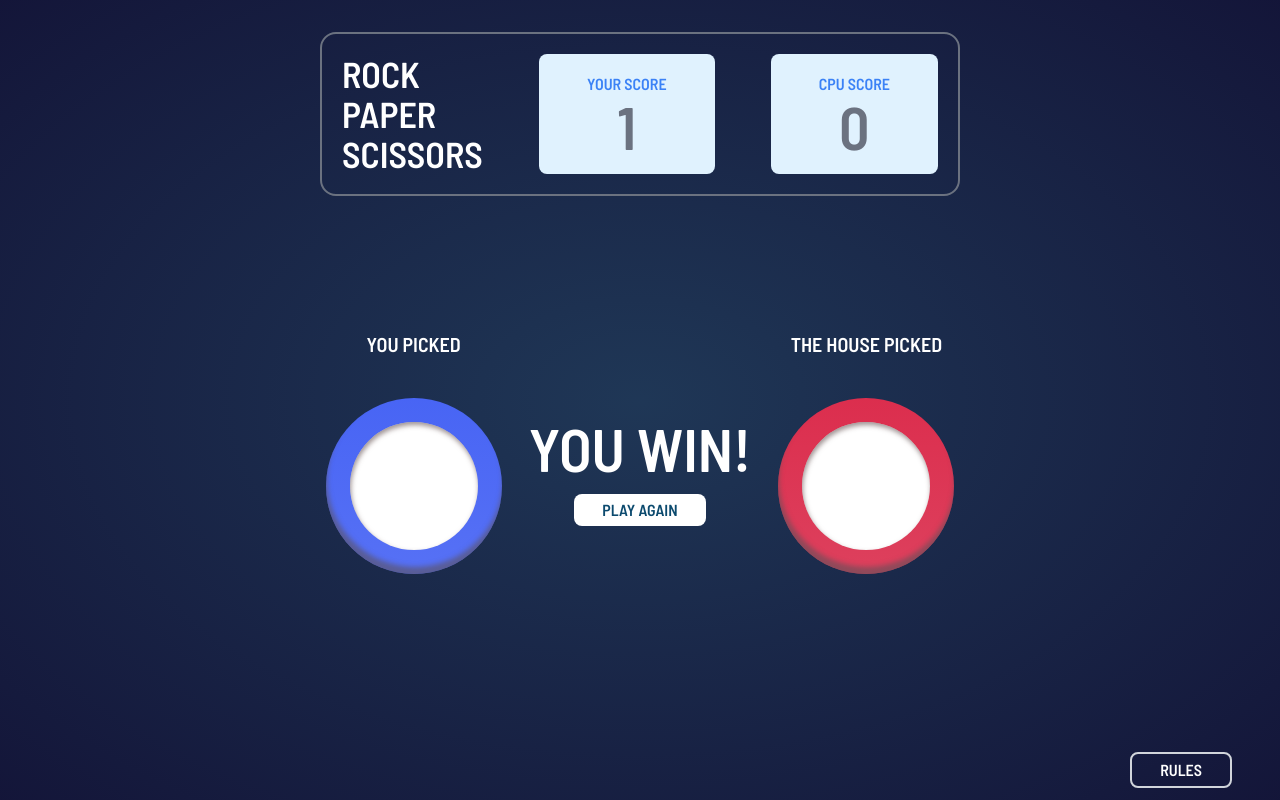
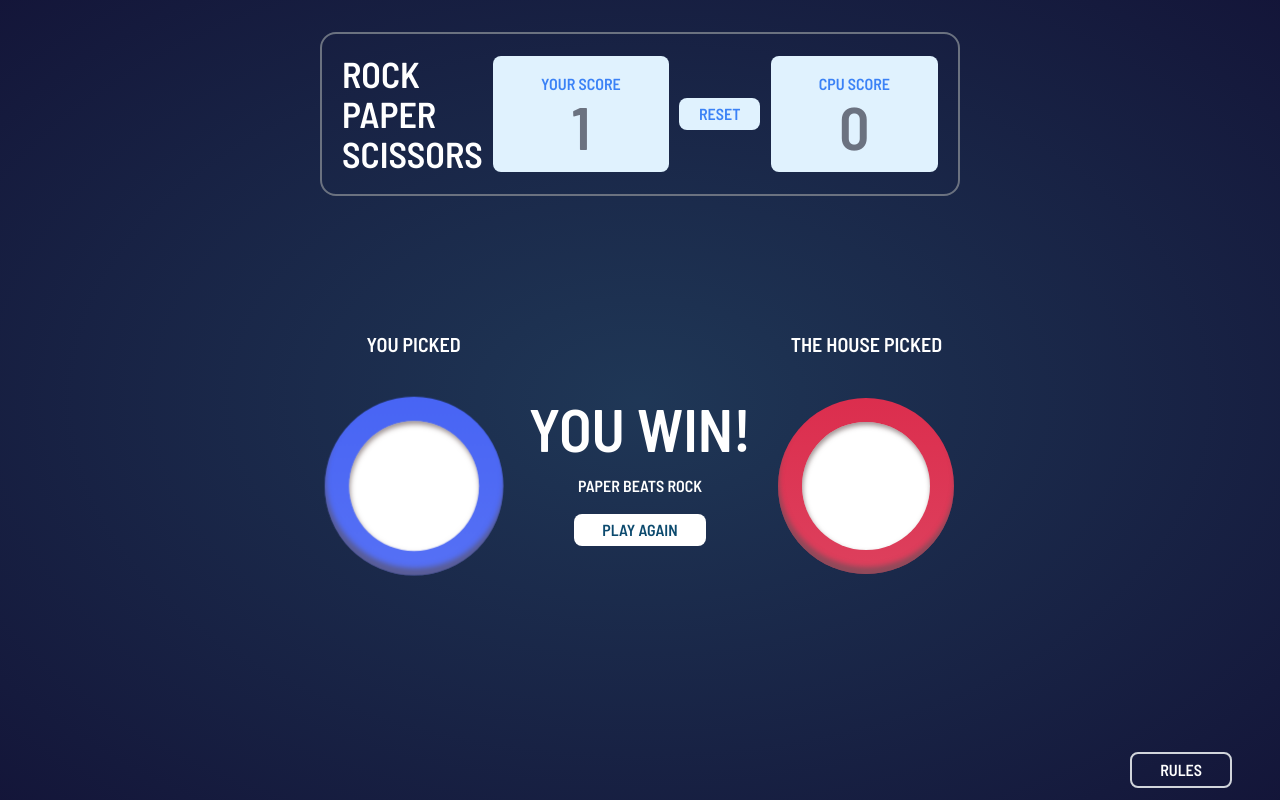
Before and after one commit to Kenny-ai/rock-paper-scissors, a React (Create React App) app: page / in a window 1280 px wide. Both pictures are taken after a click on the element 527 px from the left and 385 px from the top of the page. Built offline with nearby package versions, Linux system fonts and the light colour scheme; some icons are missing; a web font is replaced by a local one.

Commit message:
Improved win and lose animation

```diff
--- a/package.json
+++ b/package.json
@@ -6,6 +6,7 @@
     "@testing-library/jest-dom": "^5.16.4",
     "@testing-library/react": "^13.2.0",
     "@testing-library/user-event": "^13.5.0",
+    "framer-motion": "^7.0.0",
     "react": "^18.1.0",
     "react-dom": "^18.1.0",
     "react-scripts": "5.0.1",
--- a/src/@types/model.ts
+++ b/src/@types/model.ts
@@ -13,6 +13,7 @@ export interface ContextInterface {
 
 export interface Element {
   id: number;
+  name: "Rock" | "Paper" | "Scissors";
   icon: React.ReactNode;
 }
 
--- a/src/App.tsx
+++ b/src/App.tsx
@@ -13,16 +13,19 @@ import { useStateContext } from "./Context/StateProvider";
 export const elementsArray: Element[] = [
   {
     id: 1,
+    name: "Rock",
     icon: <Rock />,
   },
 
   {
     id: 2,
+    name: "Paper",
     icon: <Paper />,
   },
 
   {
     id: 3,
+    name: "Scissors",
     icon: <Scissors />,
   },
 ];
--- a/src/components/Button.tsx
+++ b/src/components/Button.tsx
@@ -1,9 +1,4 @@
 import { useStateContext } from "../Context/StateProvider";
-
-const styles = {
-  buttonStyles:
-    "uppercase border-2 border-gray-300 rounded-lg px-7 py-1 cursor-pointer select-none active:scale-105 hover:ring-2",
-};
 
 const Button = () => {
 
@@ -12,7 +7,7 @@ const Button = () => {
     <div className="py-5 lg:py-3">
       <div className="button flex justify-center lg:justify-end md:px-12">
         <button
-          className={styles.buttonStyles}
+          className={"uppercase border-2 border-gray-300 rounded-lg px-7 py-1 cursor-pointer select-none active:scale-105 hover:ring-2"}
           onClick={() => {
             setShowRules(true);
           }}
--- a/src/components/DesktopRules.tsx
+++ b/src/components/DesktopRules.tsx
@@ -1,40 +1,49 @@
 import { ReactComponent as RulesSvg } from "../svg/image-rules.svg";
 import { ReactComponent as IconClose } from "../svg/icon-close.svg";
 import { useStateContext } from "../Context/StateProvider";
-
-const styles = {
-  container: "bg-black opacity-50 h-screen flex justify-center items-center",
-  rulesContainer: "rules-container bg-white p-6 rounded-lg",
-  rulesHeader: "flex justify-between items-center mb-8",
-  rulesText: "uppercase text-sky-900 text-3xl",
-};
+import { AnimatePresence, motion } from "framer-motion";
+import "../styles/Body.css";
 
 const DesktopRules = () => {
   const { setShowRules } = useStateContext();
 
+  const handleCloseRules = () => {
+    setShowRules(false);
+  };
+
   return (
     <div className="desktop-rules relative">
-      <div className={styles.container}></div>
-      <div className="h-full absolute top-0 flex justify-center items-center w-full">
-        <div className="bg-white p-6 rounded-lg w-fit">
-          <div className={styles.rulesHeader}>
-            <h1 className={styles.rulesText}>Rules</h1>
+      <div
+        onClick={handleCloseRules}
+        className="bg-black opacity-50 h-screen flex justify-center items-center"
+      ></div>
 
-            <div
-              className="close-icon cursor-pointer"
-              onClick={() => {
-                setShowRules(false);
-              }}
-            >
-              <IconClose />
+      <AnimatePresence>
+        <motion.div
+          className="bg-white rounded-lg p-6 w-[360px] absolute flex flex-col justify-center rule"
+          initial={{ opacity: 0, y: 200 }}
+          animate={{ opacity: 1, y: 0 }}
+          exit={{ opacity: 0, y: 200 }}
+        >
+          <>
+            <div className="flex justify-between items-center mb-8">
+              <h1 className="uppercase text-sky-900 text-3xl">Rules</h1>
+
+              <motion.div
+                className="close-icon cursor-pointer"
+                whileHover={{ scale: 1.2 }}
+                onClick={handleCloseRules}
+              >
+                <IconClose />
+              </motion.div>
             </div>
-          </div>
 
-          <div>
-            <RulesSvg />
-          </div>
-        </div>
-      </div>
+            <div className="flex justify-center items-center">
+              <RulesSvg />
+            </div>
+          </>
+        </motion.div>
+      </AnimatePresence>
     </div>
   );
 };
--- a/src/components/Game.tsx
+++ b/src/components/Game.tsx
@@ -1,39 +1,61 @@
-import React, { useEffect, useState } from "react";
+import React, { ReactNode, useEffect, useState } from "react";
 import { useStateContext } from "../Context/StateProvider";
 import { elementsArray } from "../App";
+import { motion } from "framer-motion";
+import "../styles/Body.css";
 
 const Game = () => {
   const { elements, setShowGame, scores, setScores } = useStateContext();
 
+  const handlePlayAgain = () => {
+    setShowGame(false);
+  };
+
+  const PlayAgainButton = () => {
+    return (
+      <motion.button
+        className={`uppercase text-sky-900 px-7 py-1 bg-white
+            rounded-lg
+            ${result === "you lose!" && `text-red-500`}`}
+        initial={{ opacity: 0 }}
+        animate={{
+          opacity: [0, 0, 0, 0, 1],
+          transition: {
+            duration: 2,
+            ease: "easeIn",
+            times: [0, 0.2, 0.5, 0.8, 1],
+          },
+        }}
+        whileHover={{ scale: 1.1 }}
+        whileTap={{ scale: 0.9 }}
+        onClick={handlePlayAgain}
+      >
+        Play Again
+      </motion.button>
+    );
+  };
+
   // set user's pick and computer's pick variables
-  const yourPick = elements[0].icon;
+  const userPick = elements[0].icon;
 
   // eslint-disable-next-line
   const [randomIcon, setRandomIcon] = useState<React.ReactNode>(
     elementsArray[Math.floor(Math.random() * 3)].icon
   );
 
-  // create an array of the icons picked
-  const iconArray = [yourPick, randomIcon];
-
-  // get ids of each element picked as an array
-  const getIds = (array: React.ReactNode[]) => {
-    let arr = [];
-    for (let i of array) {
-      for (let j of elementsArray) {
-        if (Object.values(j).includes(i)) {
-          arr.push(j.id);
-        }
-      }
-    }
-    return arr;
+  // get id of element picked
+  const getId = (icon: ReactNode) => {
+    return elementsArray.filter((item) => item.icon === icon)[0].id;
   };
 
-  // check win takes both ids returns the id of the winner
+  const userPickId = getId(userPick);
+  const randomIconId = getId(randomIcon);
+
+  // checkWin takes both ids and returns the id of the winner
   const checkWin = (array: number[]) => {
     let arr = array.sort();
     if (arr[0] === arr[1]) {
-      return "tie";
+      return 0;
     }
     if (arr[1] > arr[0] + 1) {
       return arr[0];
@@ -41,65 +63,117 @@ const Game = () => {
     return arr[1];
   };
 
-  // assign winner id to winId variable
-  const winId = checkWin(getIds(iconArray));
+  // assign winner id to winnerId variable
+  const winnerId = checkWin([userPickId, randomIconId]);
 
-  // get id of element user picked
-  const userId = getIds(iconArray)[0];
+  // get loserId
+  const loserId =
+    winnerId === 0
+      ? 0
+      : [userPickId, randomIconId].filter((id) => id !== winnerId)[0];
 
-  // check winner by comparing winner id to userId
-  const result = winId === "tie" ? "tie" : winId === userId ? "win" : "lose";
+  // check winner by comparing winnerId to userPickId
+  const result =
+    winnerId === 0
+      ? "tie!"
+      : winnerId === userPickId
+      ? "you win!"
+      : "you lose!";
 
   useEffect(() => {
     setScores(
-      result === "win"
+      result === "you win!"
         ? { userScore: scores.userScore + 1, cpuScore: scores.cpuScore }
-        : result === "lose"
+        : result === "you lose!"
         ? { userScore: scores.userScore, cpuScore: scores.cpuScore + 1 }
         : scores
     );
     // eslint-disable-next-line
   }, []);
 
+  // get iconName from id
+  const getIconName = (id: number) => {
+    if (id === 0) {
+      return null;
+    } else return elementsArray.filter((item) => item.id === id)[0].name;
+  };
+
+  // get loser and winner names
+  const winnerName = getIconName(winnerId);
+  const loserName = getIconName(loserId);
+
   return (
     <div className="flex flex-col justify-center items-center mb-4">
       <div className="w-full py-16 flex justify-around items-center sm:w-1/2 sm:justify-between lg:py-20 md:justify-around md:2/3 lg:mb-6 lg:2/3">
         <div className="uppercase flex flex-col items-center ">
           <p className="hidden md:block md:text-xl">You Picked</p>
-          <div className="mb-10 md:mt-10">{yourPick}</div>
+          <motion.div
+            className={`mb-10 md:mt-10 rounded-full ${
+              userPickId === winnerId ? ` winner` : ``
+            } `}
+            initial={{ opacity: 0 }}
+            animate={{
+              opacity: [0, 1, 1, 1, 1],
+              transition: {
+                duration: 1,
+                ease: "easeIn",
+                times: [0, 0.2, 0.5, 0.8, 1],
+              },
+            }}
+          >
+            {userPick}
+          </motion.div>
           <p className="md:hidden md:text-xl">You Picked</p>
         </div>
 
-        {
-          <div className="desktop-win-message flex-col justify-center items-center p-4 hidden lg:flex">
-            <h1 className="uppercase text-6xl mb-4 lg:text-4xl xl:text-6xl">
-              {result === "win"
-                ? "You win!"
-                : result === "lose"
-                ? "You lose!"
-                : "tie!"}
-            </h1>
-            <button
-              className={`uppercase text-sky-900 px-7 py-1 bg-white
-            rounded-lg hover:scale-105
-            ${result === "lose" && `text-red-500`}`}
-              onClick={() => {
-                setShowGame(false);
+        <div className="desktop-win-message flex-col justify-center items-center p-4 hidden lg:flex">
+          <motion.p
+            initial={{ opacity: 0, y: "-100%" }}
+            animate={{ opacity: [0, 0, 0, 0, 1], y: 0 }}
+            transition={{
+              duration: 1.5,
+              ease: "easeIn",
+              times: [0, 0.2, 0.5, 0.8, 1],
+            }}
+            className="uppercase text-6xl mb-4 lg:text-4xl xl:text-6xl"
+          >
+            {result}
+          </motion.p>
+          {loserId !== 0 && (
+            <motion.p
+              className="mb-4 uppercase"
+              initial={{ opacity: 0 }}
+              animate={{ opacity: [0, 0, 0, 0, 1] }}
+              transition={{
+                duration: 1.5,
+                ease: "easeIn",
+                times: [0, 0.2, 0.5, 0.8, 1],
               }}
             >
-              Play Again
-            </button>
-          </div>
-        }
+              {winnerName} beats {loserName}
+            </motion.p>
+          )}
+          {<PlayAgainButton />}
+        </div>
 
         <div className="uppercase flex flex-col items-center">
           <p className="hidden md:block md:text-xl">The House Picked</p>
-
-          {<div className="mb-10 md:mt-10">{randomIcon}</div>}
-
-          {/* {!showHouse && (
-            <div className="mb-10 md:mt-10 bg-gray-700 w-32 h-32 opacity-20 rounded-full lg:w-44 lg:h-44"></div>
-          )} */}
+          <motion.div
+            className={`mb-10 md:mt-10 rounded-full ${
+              randomIconId === winnerId ? `winner` : ``
+            } `}
+            initial={{ opacity: 0 }}
+            animate={{
+              opacity: [0, 0, 0, 1, 1],
+              transition: {
+                duration: 1,
+                ease: "easeIn",
+                times: [0, 0.2, 0.5, 0.8, 1],
+              },
+            }}
+          >
+            {randomIcon}
+          </motion.div>
 
           <p className="md:hidden md:text-xl">The House Picked</p>
         </div>
@@ -107,23 +181,8 @@ const Game = () => {
 
       {
         <div className="mobile-win-message flex flex-col items-center pb-10 lg:hidden">
-          <h1 className="uppercase text-4xl mb-4">
-            {result === "win"
-              ? "You win!"
-              : result === "lose"
-              ? "You lose!"
-              : "tie!"}
-          </h1>
-          <button
-            className={`uppercase text-sky-900 px-7 py-1 bg-white
-            rounded-lg hover:scale-105
-            ${result === "lose" && `text-red-500`}`}
-            onClick={() => {
-              setShowGame(false);
-            }}
-          >
-            Play Again
-          </button>
+          <p className="uppercase text-4xl mb-4">{result}</p>
+          <PlayAgainButton />
         </div>
       }
     </div>
--- a/src/components/Header.tsx
+++ b/src/components/Header.tsx
@@ -1,27 +1,24 @@
 import { useStateContext } from "../Context/StateProvider";
+import { motion } from "framer-motion";
 
 const Header = () => {
-  const styles = {
-    container: "flex justify-center items-center pt-8 mb-8 md:mb-12",
-    header:
-      "header flex justify-between w-10/12 rounded-2xl border-2 border-gray-500 p-4 lg:w-1/2 lg:p-5",
-    rpsText: "mb-0 uppercase text-xl lg:text-4xl",
-    score:
-      "score bg-sky-100 flex items-center justify-center px-3 rounded-lg sm:px-6 lg:px-12",
-  };
+  const { scores, setScores, setShowGame } = useStateContext();
 
-  const { scores } = useStateContext();
+  const handleReset = () => {
+    setShowGame(false);
+    setScores({ userScore: 0, cpuScore: 0 });
+  }
 
   return (
-    <div className={styles.container}>
-      <div className={styles.header}>
+    <div className="flex justify-center items-center pt-8 mb-8 md:mb-12">
+      <div className="header flex justify-between items-center w-10/12 rounded-2xl border-2 border-gray-500 p-4 lg:w-1/2 lg:p-5">
         <div className="header-title">
-          <p className={styles.rpsText}>Rock </p>
-          <p className={styles.rpsText}>Paper</p>
-          <p className={styles.rpsText}>Scissors</p>
+          <p className="mb-0 uppercase text-xl lg:text-4xl">Rock </p>
+          <p className="mb-0 uppercase text-xl lg:text-4xl">Paper</p>
+          <p className="mb-0 uppercase text-xl lg:text-4xl">Scissors</p>
         </div>
 
-        <div className={styles.score}>
+        <div className="score bg-sky-100 flex items-center justify-center px-3 py-4 rounded-lg sm:px-6 lg:px-12">
           <div className="score flex items-center flex-col">
             <p className="text-blue-500 text-xs uppercase sm:text-base">
               Your score
@@ -31,7 +28,17 @@ const Header = () => {
             </p>
           </div>
         </div>
-        <div className={styles.score}>
+
+        <motion.button
+          whileHover={{ scale: 1.1 }}
+          whileTap={{ scale: 0.9 }}
+          className="py-1 px-5 bg-sky-100 text-blue-500 rounded-lg uppercase cursor-pointer"
+          onClick={handleReset}
+        >
+          Reset
+        </motion.button>
+
+        <div className="score bg-sky-100 flex items-center justify-center px-3 py-4 rounded-lg sm:px-6 lg:px-12">
           <div className="score flex items-center flex-col">
             <p className="text-blue-500 text-xs uppercase sm:text-base">
               cpu score
--- a/src/styles/Body.css
+++ b/src/styles/Body.css
@@ -1,6 +1,6 @@
 .element {
   border-radius: 100%;
-  box-shadow: 1px -7px 5px 0px rgba(92,80,89,0.6) inset;
+  box-shadow: 1px -7px 5px 0px rgba(92, 80, 89, 0.6) inset;
 }
 
 .rock {
@@ -8,13 +8,34 @@
 }
 
 .paper {
-  background-image: linear-gradient(hsl(230, 89%, 62%),hsl(230, 89%, 65%));
+  background-image: linear-gradient(hsl(230, 89%, 62%), hsl(230, 89%, 65%));
 }
 
 .scissors {
-  background-image: linear-gradient(hsl(39, 89%, 49%), hsl(40, 84%, 53%));
+  background-image: linear-gradient(#ec9e0e, #eca922);
 }
 
 .element-white {
-  box-shadow: 1px 3px 5px 0px rgba(92,71,71,0.59) inset;
+  box-shadow: 1px 3px 5px 0px rgba(92, 71, 71, 0.59) inset;
 }
+
+.winner {
+  animation: pulsate-fwd 1.5s ease-in-out infinite both;
+}
+
+@keyframes pulsate-fwd {
+  0% {
+    transform: scale(1);
+  }
+  50% {
+    transform: scale(1.1);
+  }
+  100% {
+    transform: scale(1);
+  }
+}
+
+.rule {
+  left: calc(50vw - 180px);
+  top: calc(50vh - 180px);
+}
```
Also changed, not shown: src/components/Body.tsx (+17 -2 lines), src/components/Rules.tsx (+3 -4 lines), tailwind.config.js (+5 -11 lines), 2 other files (tests, documents, lock files or other folders).
